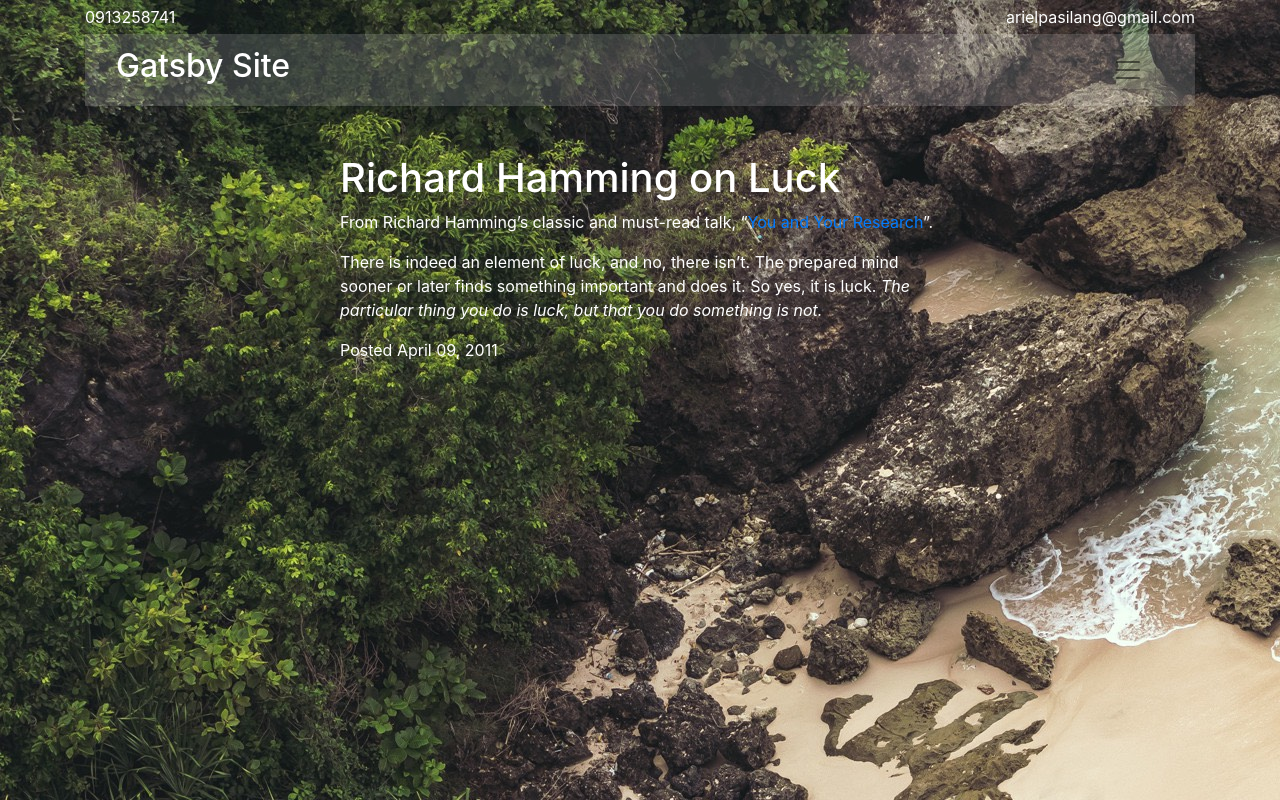
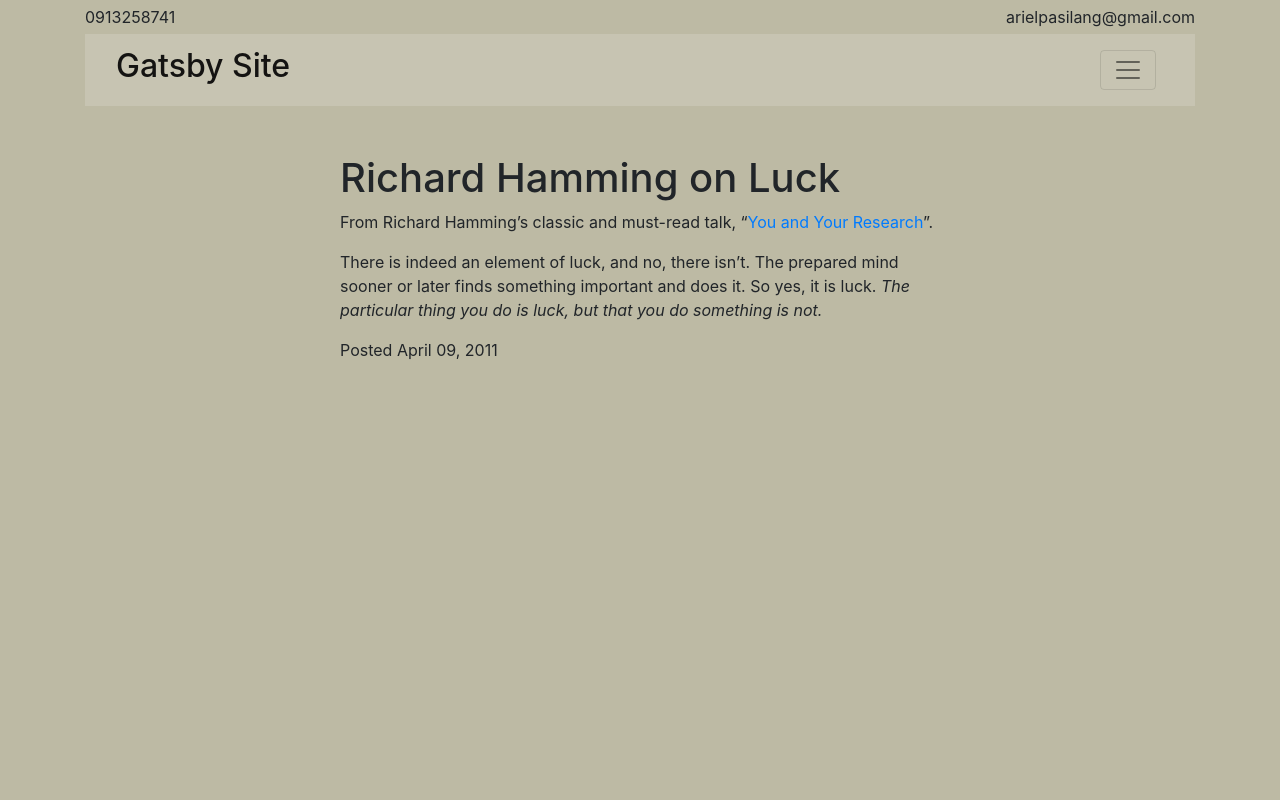
Before and after one commit to arielpasilang/defaultz01-gatbsy, a Gatsby site: page / in a window 1280 px wide. Built offline with nearby package versions, Linux system fonts and the light colour scheme; Gatsby itself is replaced by a stand-in of ours.

Commit message:
change background

```diff
--- a/src/components/globalcss/main.css
+++ b/src/components/globalcss/main.css
@@ -1,14 +1,6 @@
 body{
 	margin: 0 auto;
-	background-image: url("../../static/hero-bg.jpg");
 	background-position: center fixed;
 	background-repeat: no-repeat;
-	color: white !important;
-
+	background-color: #bdbaa4 !important;
 }
-.navbar-light .navbar-brand h2{
-	color: white;
-}
-.navbar-light .navbar-nav .nav-link{
-	color: white !important;
-}
```
